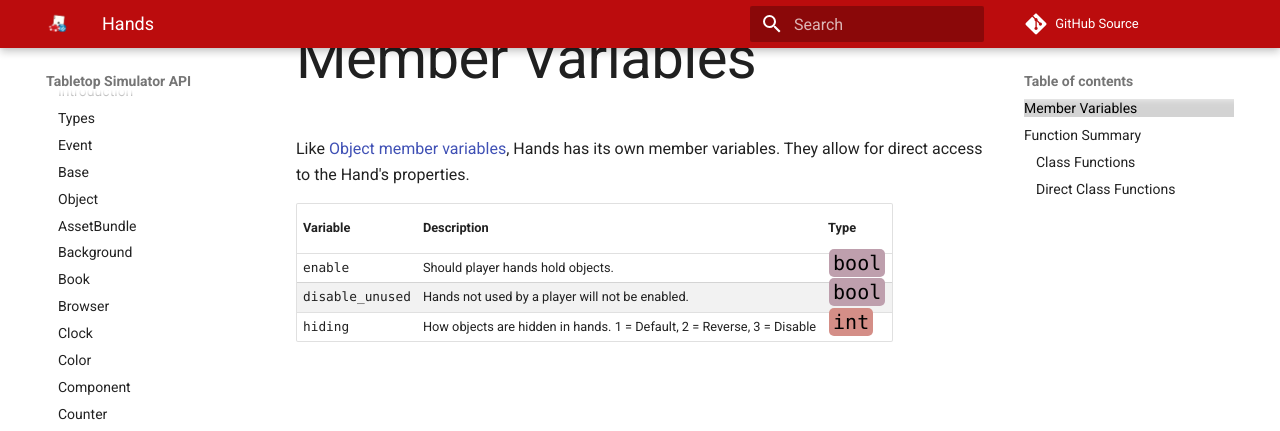
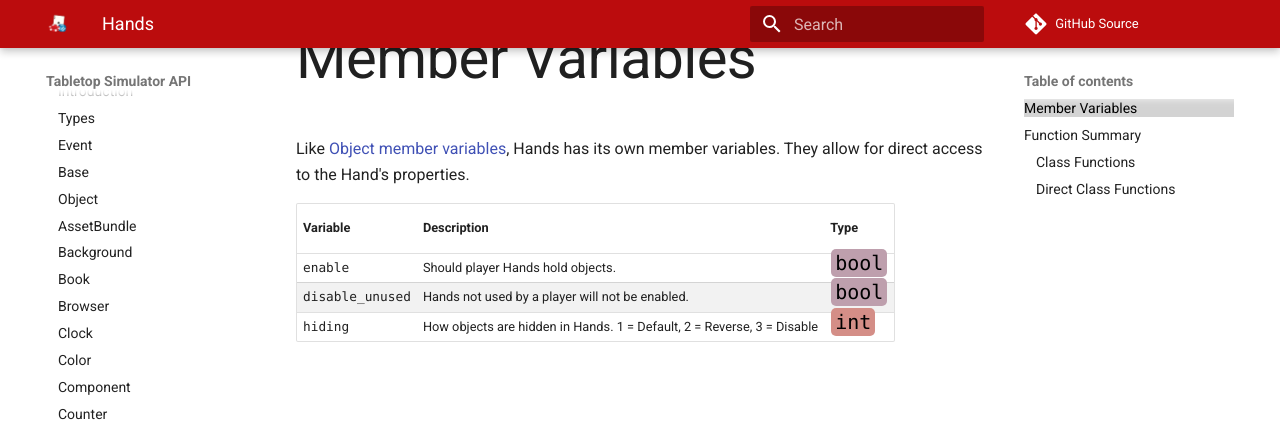
Before and after one commit to Berserk-Games/Tabletop-Simulator-API, an MkDocs documentation site: the page built from docs/hands.md, in a window 1280 px wide and 900 px high, scrolled down 429 px. Shown: the top 431 px of the window. Built offline with MkDocs 1.6.1 and Material for MkDocs 9.7.7, drawn with Linux system fonts in a browser that asks for light colours; comment, search, counter and statistics services are not loaded.

Commit message:
Apply suggestions from code review
Consistency improvements suggested by @corlick98

Co-authored-by: corlick98 <46454398+corlick98@users.noreply.github.com>

```diff
--- a/docs/hands.md
+++ b/docs/hands.md
@@ -8,9 +8,9 @@ Like [Object member variables](object.md#member-variables), Hands has its own me
 
 Variable | Description | Type
 -- | -- | :--
-<a class="anchor" id="enable"></a>enable | Should player hands hold objects. | [<span class="tag boo"></span>](types.md)
+<a class="anchor" id="enable"></a>enable | Should player Hands hold objects. | [<span class="tag boo"></span>](types.md)
 <a class="anchor" id="disable_unused"></a>disable_unused | Hands not used by a player will not be enabled. | [<span class="tag boo"></span>](types.md)
-<a class="anchor" id="hiding"></a>hiding | How objects are hidden in hands. 1 = Default, 2 = Reverse, 3 = Disable| [<span class="tag int"></span>](types.md)
+<a class="anchor" id="hiding"></a>hiding | How objects are hidden in Hands. 1 = Default, 2 = Reverse, 3 = Disable| [<span class="tag int"></span>](types.md)
 
 
 ##Function Summary
```
Also changed, not shown: docs/backgrounds.md (+1 -1 lines), docs/object.md (+5 -5 lines), docs/tables.md (+1 -1 lines).
